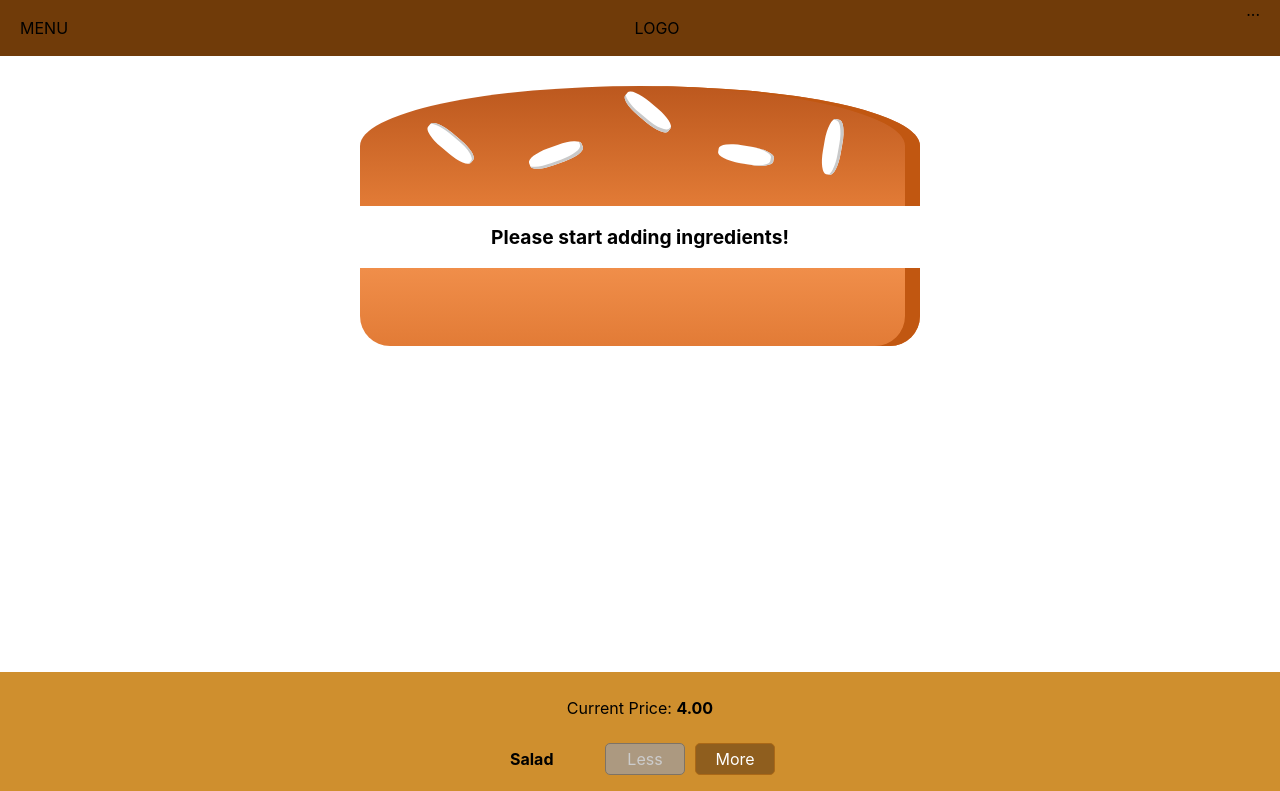
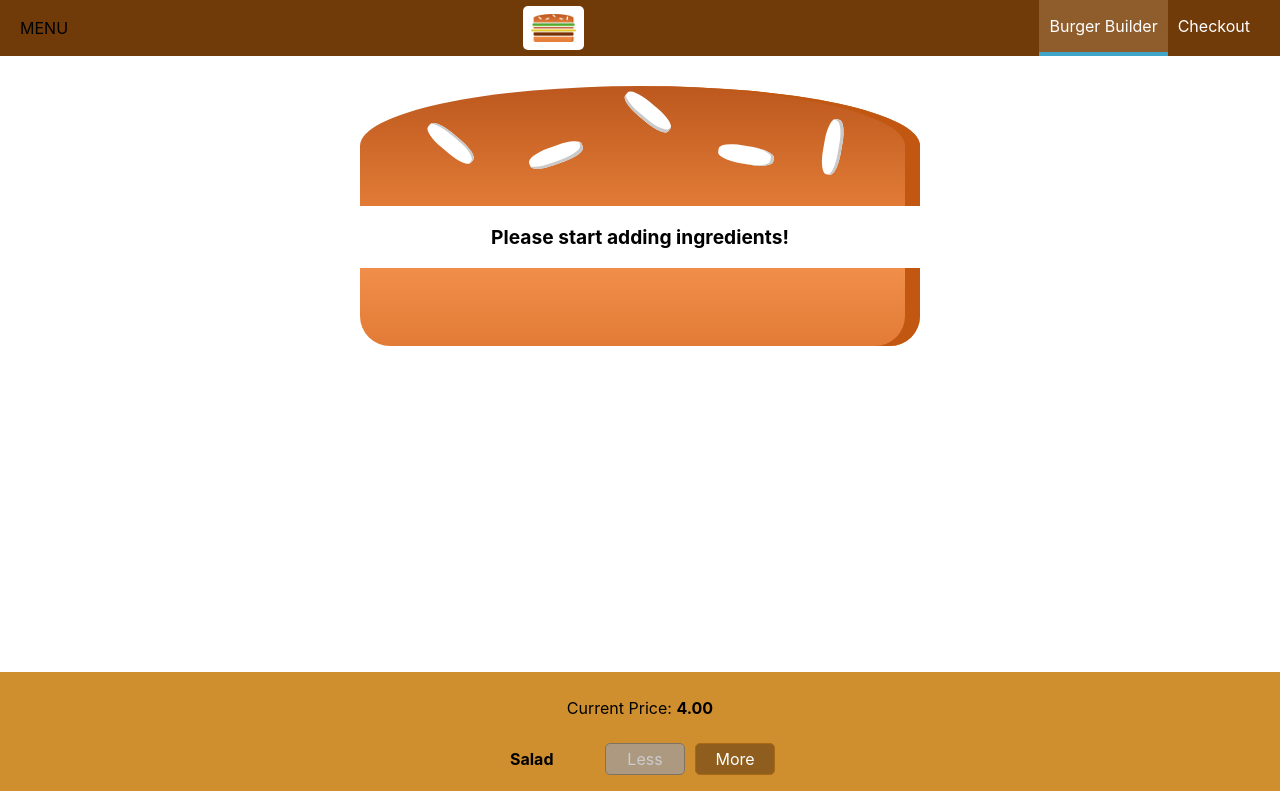
Before and after one commit to tbatista86/burger_build, a React (Create React App) app: page / in a window 1280 px wide. Shown: the top 791 px of the page. Built offline with nearby package versions, Linux system fonts and the light colour scheme.

Commit message:
criando logo e menus na toolbar

```diff
--- /dev/null
+++ b/src/components/Logo/Logo.js
@@ -0,0 +1,12 @@
+import React from 'react';
+
+import burgerLogo from '../../assets/images/burger-logo.png';
+import classes from './Logo.module.css';
+
+const logo = (props) => (
+    <div className={classes.Logo}>
+        <img src={ burgerLogo } alt="MyBurger" />
+    </div>
+);
+
+export default logo;
--- /dev/null
+++ b/src/components/Logo/Logo.module.css
@@ -0,0 +1,11 @@
+.Logo {
+    background-color:white;
+    padding:8px;
+    height:80%;
+    box-sizing:border-box;
+    border-radius:5px;
+}
+
+.Logo img {
+    height:100%;
+}
--- /dev/null
+++ b/src/components/Navigation/NavigationItems/NavigationItem/NavigationItem.js
@@ -0,0 +1,13 @@
+import React from 'react';
+
+import classes from './NavigationItem.module.css'
+
+const navigationItem = (props) => (
+    <li className={classes.NavigationItem}>
+        <a
+            href={ props.link }
+            className={props.active ? classes.active : null}>{ props.children }</a>
+    </li>
+);
+
+export default navigationItem
--- /dev/null
+++ b/src/components/Navigation/NavigationItems/NavigationItem/NavigationItem.module.css
@@ -0,0 +1,24 @@
+.NavigationItem {
+    margin: 0;
+    box-sizing: border-box;
+    display: flex;
+    height: 100%;
+    align-items: center;
+}
+
+.NavigationItem a {
+    color: white;
+    text-decoration: none;
+    height: 100%;
+    padding: 16px 10px;
+    border-bottom: 4px solid transparent;
+    box-sizing: border-box;
+    display: block;
+}
+
+.NavigationItem a:hover,
+.NavigationItem a:active,
+.NavigationItem a.active {
+    background-color: #8F5C2C;
+    border-bottom: 4px solid #40A4C8;
+}
--- /dev/null
+++ b/src/components/Navigation/NavigationItems/NavigationItems.js
@@ -0,0 +1,13 @@
+import React from 'react';
+
+import classes from './NavigationItems.module.css'
+import NavigationItem from './NavigationItem/NavigationItem';
+
+const navigationItems = (props) => (
+    <ul className={classes.NavigationItems}>
+        <NavigationItem link="/" active>Burger Builder</NavigationItem>
+        <NavigationItem link="/">Checkout</NavigationItem>
+    </ul>
+);
+
+export default navigationItems;
--- /dev/null
+++ b/src/components/Navigation/NavigationItems/NavigationItems.module.css
@@ -0,0 +1,8 @@
+.NavigationItems {
+    margin: 0;
+    padding: 0;
+    list-style: none;
+    display: flex;
+    align-items: center;
+    height: 100%;
+}
--- a/src/components/Navigation/Toolbar/Toolbar.js
+++ b/src/components/Navigation/Toolbar/Toolbar.js
@@ -1,12 +1,14 @@
 import React from 'react';
 import classes from './Toolbar.module.css'
+import Logo  from '../../Logo/Logo';
+import NavigationItems from '../NavigationItems/NavigationItems';
 
 const toolbar = (props) => (
     <header className={classes.Toolbar}>
         <div>MENU</div>
-        <div>LOGO</div>
+        <Logo />
         <nav>
-            ...
+            <NavigationItems />
         </nav>
     </header>
 );
```
Also changed, not shown: src/assets/images/burger-logo.png (added).
